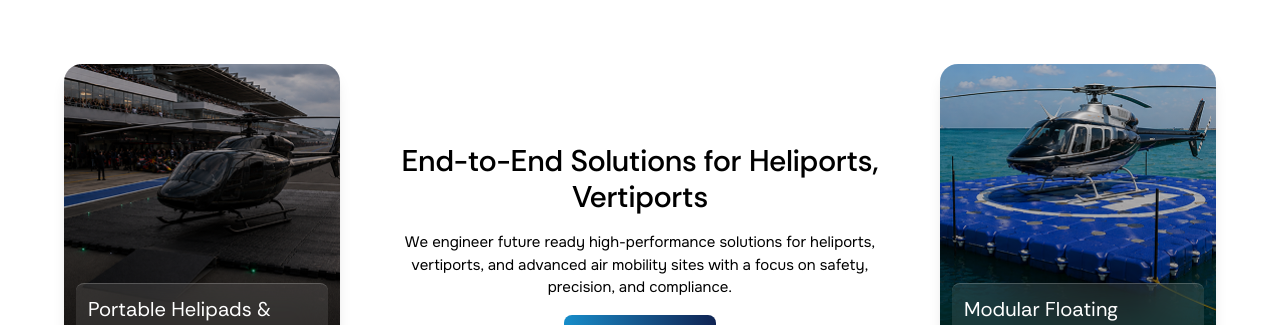
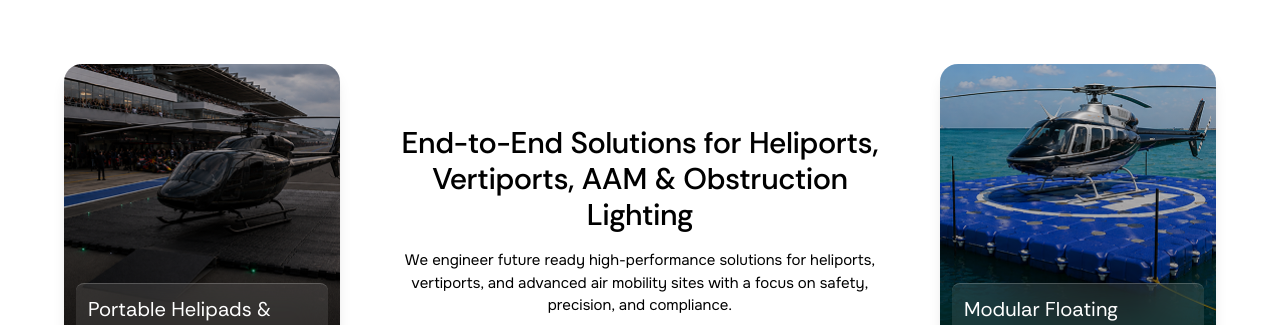
Before and after one commit to developers-xntric/Cranton, a Next.js app: page / in a window 1280 px wide. Shown: the part 800-1125 px from the top of the page. Built offline with nearby package versions, Linux system fonts and the light colour scheme.

Commit message:
Services

```diff
--- a/components/services.tsx
+++ b/components/services.tsx
@@ -12,7 +12,7 @@ const services = [
         link: "/portable-helipads-and-vertipads",
     },
     {
-        title: "End-to-End Solutions for Heliports, Vertiports",
+        title: "End-to-End Solutions for Heliports, Vertiports, AAM & Obstruction Lighting",
         description: "We engineer future ready high-performance solutions for heliports, vertiports, and advanced air mobility sites with a focus on safety, precision, and compliance.",
         image: null,
         link: "#",
```
Also changed, not shown: 1 other file (tests, documents, lock files or other folders).
